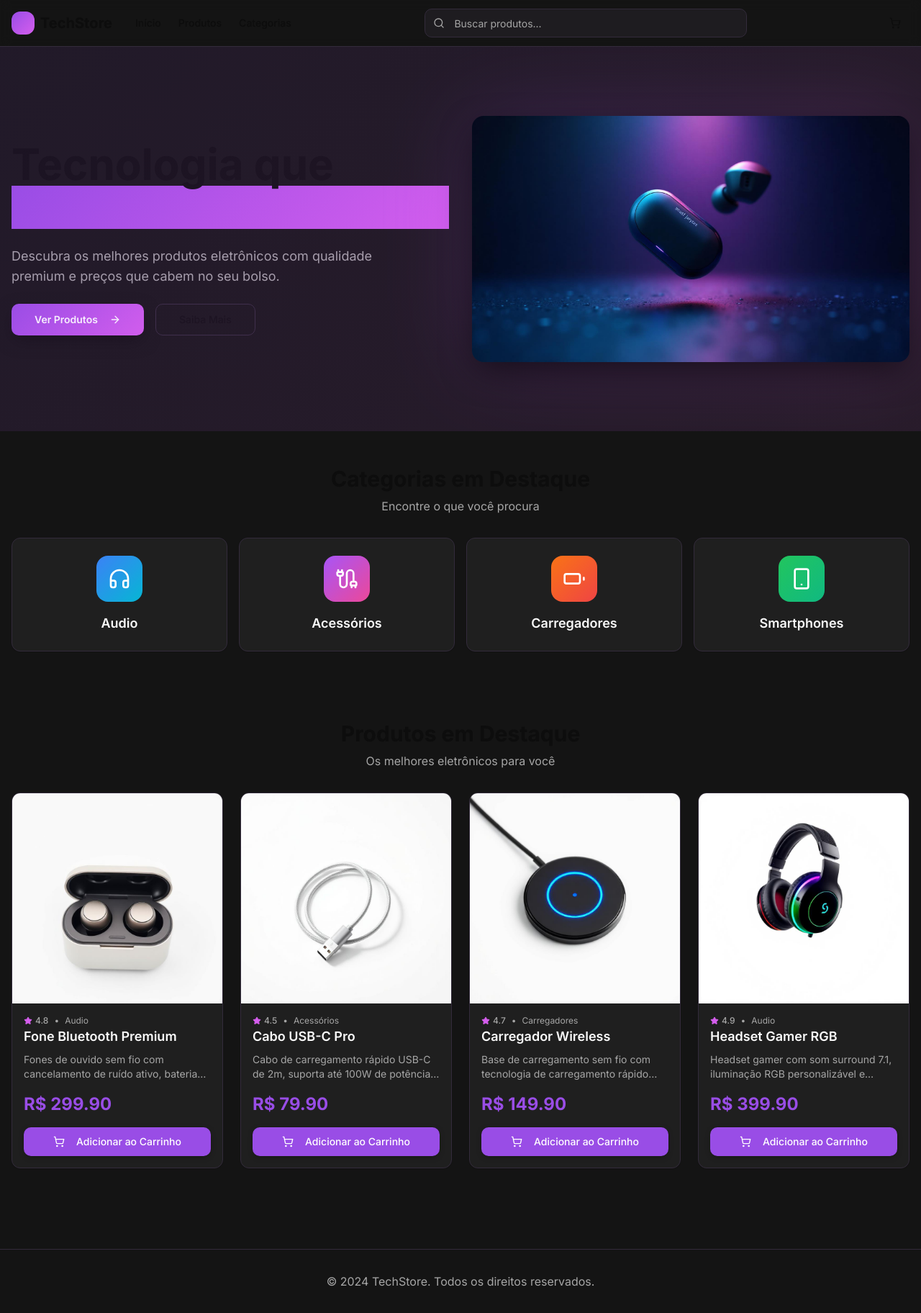
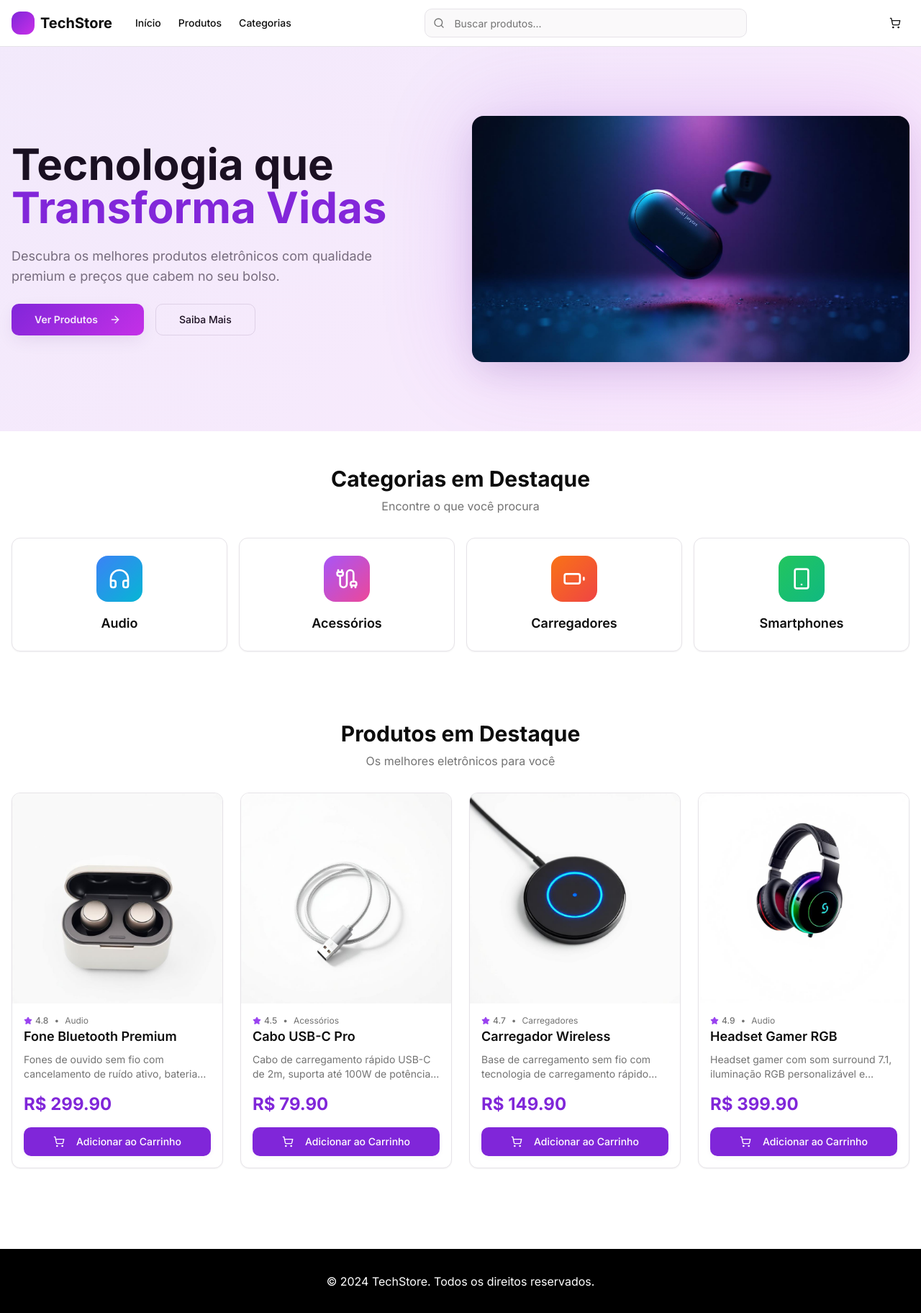
Before and after one commit to Augustocaua/e-cormecer, a React (Vite) app: page / in a window 1280 px wide. Shown: the whole page at 72% size. Built offline with nearby package versions, Linux system fonts and the light colour scheme; the HTML template or start-up script is replaced by a standard one.

Commit message:
Refactor color scheme

```diff
--- a/src/App.tsx
+++ b/src/App.tsx
@@ -14,7 +14,6 @@ const queryClient = new QueryClient();
 const App = () => (
   <QueryClientProvider client={queryClient}>
     <TooltipProvider>
-      <div className="dark">
       <Toaster />
       <Sonner />
       <BrowserRouter>
@@ -27,7 +26,6 @@ const App = () => (
           <Route path="*" element={<NotFound />} />
         </Routes>
       </BrowserRouter>
-      </div>
     </TooltipProvider>
   </QueryClientProvider>
 );
--- a/src/components/Hero.tsx
+++ b/src/components/Hero.tsx
@@ -11,9 +11,9 @@ const Hero = () => {
       <div className="container mx-auto px-4 py-16 md:py-24">
         <div className="grid gap-8 md:grid-cols-2 items-center">
           <div className="space-y-6">
-            <h1 className="text-4xl md:text-5xl lg:text-6xl font-bold leading-tight">
+            <h1 className="text-4xl md:text-5xl lg:text-6xl font-bold leading-tight text-foreground">
               Tecnologia que
-              <span className="block gradient-hero bg-clip-text text-transparent">
+              <span className="block text-primary">
                 Transforma Vidas
               </span>
             </h1>
--- a/src/pages/Index.tsx
+++ b/src/pages/Index.tsx
@@ -45,8 +45,8 @@ const Index = () => {
         </section>
       </main>
 
-      <footer className="border-t border-border mt-16">
-        <div className="container mx-auto px-4 py-8 text-center text-muted-foreground">
+      <footer className="bg-black border-t border-black mt-16">
+        <div className="container mx-auto px-4 py-8 text-center text-white">
           <p>© 2024 TechStore. Todos os direitos reservados.</p>
         </div>
       </footer>
```
Lines whose indentation alone changed are shown as unchanged.
